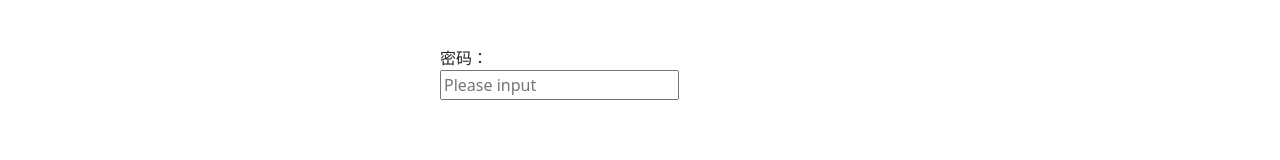
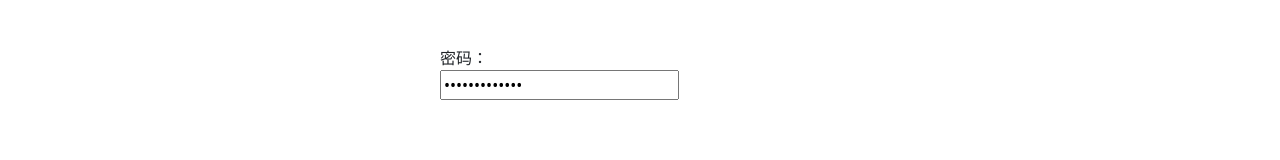
Before and after one commit to wangchongfire/bowen, a Vue app: page / in a window 1280 px wide. Shown: the part 400-560 px from the top of the page. Built offline with nearby package versions, Linux system fonts and the light colour scheme.

Commit message:
5-12 ValidateForm组件编写完毕

```diff
--- a/src/App.vue
+++ b/src/App.vue
@@ -10,9 +10,15 @@
        :rules="emailRules">
         <div>邮箱：</div>
       </ValidateInput>
-      <ValidateInput type="password">
+
+      <ValidateInput
+      type="password"
+      v-model:modelValue="passwordVal"
+      :rules="passwordRules"
+      >
         <div>密码：</div>
       </ValidateInput>
+
       <template #submit>
         <el-button type="primary">Primary</el-button>
       </template>
@@ -35,16 +41,19 @@ const emailRules: IRuleProp[] = [
   { type: 'email', message: '请输入正确的电子邮箱格式' }
 ]
 
+// 表单数据之密码数据的响应式
+const passwordVal = ref('init password');
+const passwordRules: IRuleProp = [
+  { type: 'required', message: '密码不能为空' }
+]
+
 // 获取ValidateInput组件的实例
 const inputRef = ref<any>();
 // 处理表单组件注册的事件
 const handleFormSubmit = (flag:boolean) => {
-  // alert(flag);
-  console.log(inputRef.value);
-  console.log(inputRef.value.validateInput());
+  console.log('表单提交结果',flag);
 
 }
-
 
 // 传给首页header的数据
 const userData: IUser = {
--- a/src/components/ValidateForm.vue
+++ b/src/components/ValidateForm.vue
@@ -18,8 +18,12 @@
 import  { defineEmits, onUnmounted } from 'vue';
 import {emitter} from '../hooks/UseMitt';
 
-const callback = (testVal:string) => {
-    console.log(testVal);
+// 定义存储validateInput函数的类型
+type ValidateFunc = () => boolean;
+const funcArr:ValidateFunc[] = [];
+
+const callback = (func:ValidateFunc) => {
+    funcArr.push(func);
 }
 // 注册子组件创建完毕事件
 emitter.on('form-item-created',callback);
@@ -29,7 +33,8 @@ onUnmounted(() => {
 
 const emit = defineEmits(['form-submit']);
 const onFormSubmit = () => {
-    emit('form-submit',true);
+    const result = funcArr.map(fn => fn()).every(item => item);
+    emit('form-submit',result);
 }
 </script>
 <style lang="scss" scoped>
--- a/src/components/ValidateInput.vue
+++ b/src/components/ValidateInput.vue
@@ -70,6 +70,6 @@ const updateVal = () => {
 }
 
 onMounted(() => {
-    emitter.emit('form-item-created',inputRef.val);
+    emitter.emit('form-item-created',validateInput);
 })
 </script>
```
Also changed, not shown: 1 other file (tests, documents, lock files or other folders).
